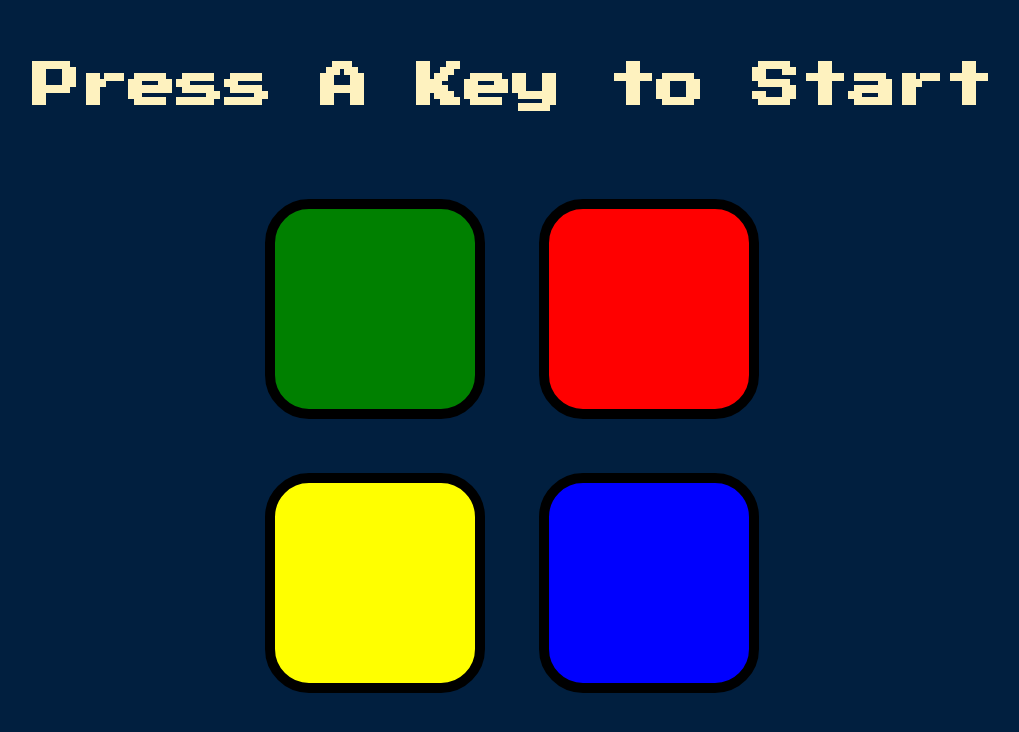
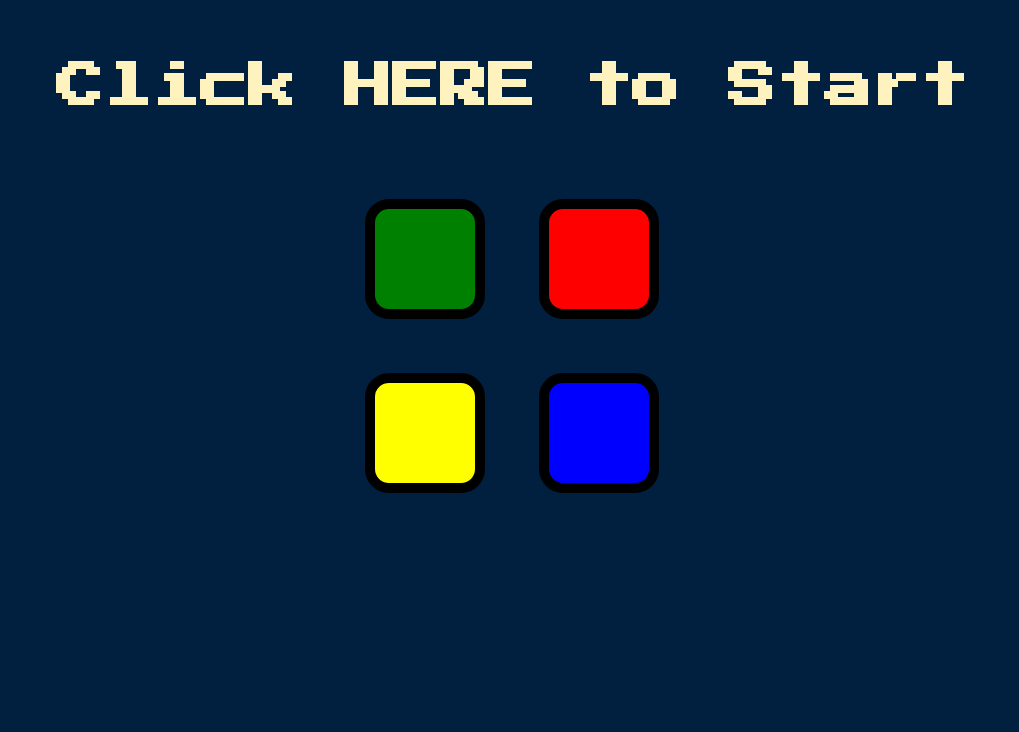
Before and after one commit to nataliedex/simon, a plain HTML site: page index.html in a window 1280 px wide. Shown: the whole page, without its empty margins (128-1147 px from the left). Drawn offline with nearby package versions, Linux system fonts and the light colour scheme.

Commit message:
Add files via upload

```diff
--- a/index.html
+++ b/index.html
@@ -9,7 +9,7 @@
 </head>
 
 <body>
-  <h1 id="level-title">Press A Key to Start</h1>
+  <h1 id="level-title">Click HERE to Start</h1>
   <div class="container">
     <div lass="row">
 
--- a/index.js
+++ b/index.js
@@ -4,7 +4,7 @@ var started = false;
 var gamePattern = [];
 var userClickedPattern = [];
 
-$(document).on("keydown",function(event){
+$(document).on("click",function(event){
     if(!started){
 
         $("h1").text("Level " + level);
--- a/styles.css
+++ b/styles.css
@@ -20,8 +20,8 @@ body {
 .btn {
   margin: 25px;
   display: inline-block;
-  height: 200px;
-  width: 200px;
+  height: 100px;
+  width: 100px;
   border: 10px solid black;
   border-radius: 20%;
 }
```
